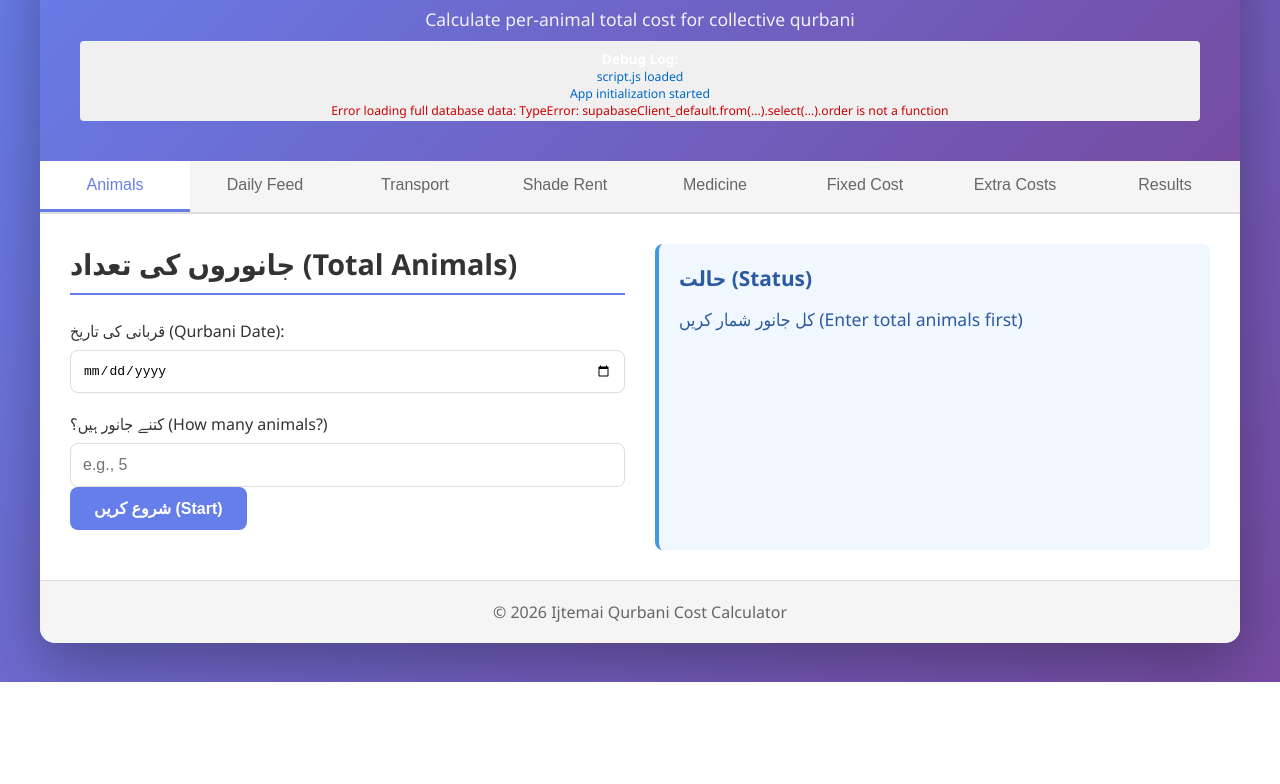
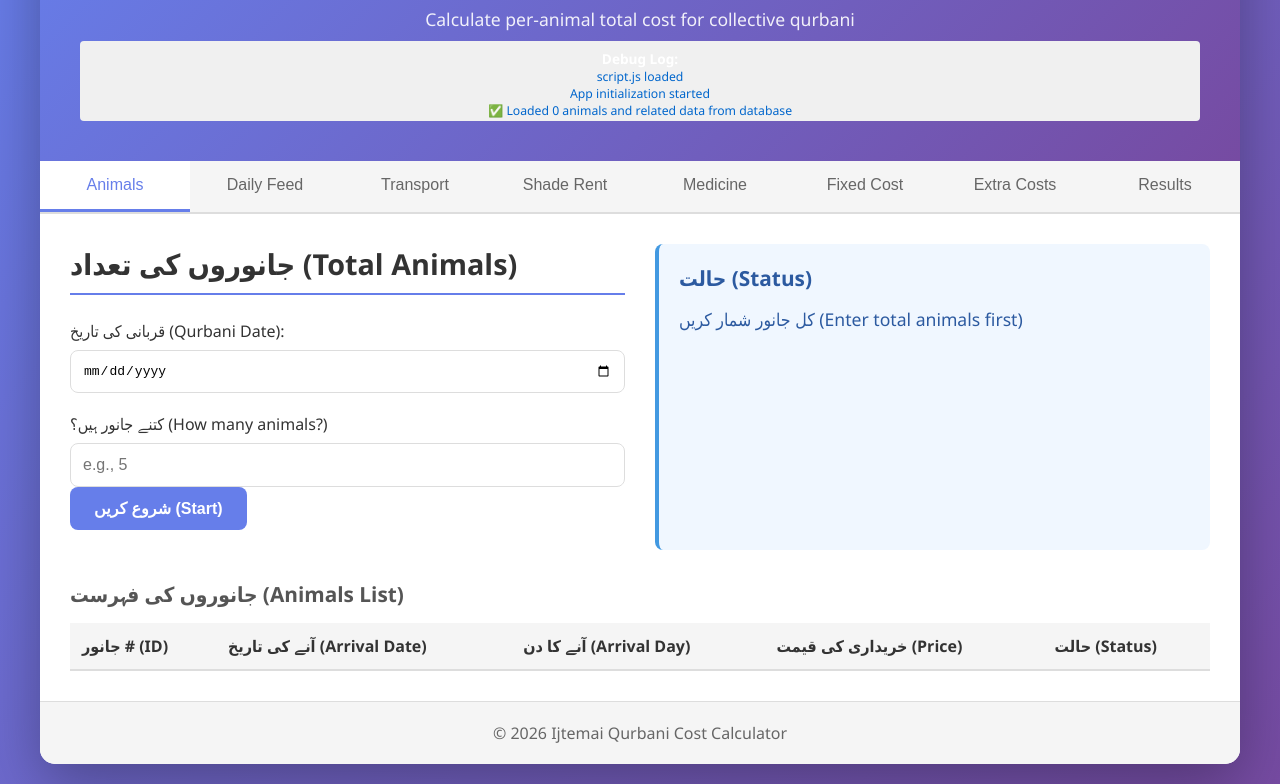
Before and after one commit to 2522-4cs-017-commits/Ijtemai-Qurbani-Cost-Calculator, a website with bundled scripts: page index.html in a window 1280 px wide. Shown: the part 118-902 px from the top of the page. Before the commit the page ends 800 px from the top, so only its background shows below. Built offline with nearby package versions, Linux system fonts and the light colour scheme; some packages are replaced by stand-ins of ours; no server answers; the database is empty; files whose address does not match are found by name.

Commit message:
Use Supabase CDN bundle for static deployment

```diff
--- a/index.html
+++ b/index.html
@@ -437,7 +437,7 @@
         </footer>
     </div>
 
-    <script src="./node_modules/@supabase/supabase-js/dist/umd/supabase.js"></script>
+    <script src="https://cdn.jsdelivr.net/npm/@supabase/supabase-js/dist/umd/supabase.js"></script>
     <script type="module" src="script.js"></script>
 </body>
 </html>
```
